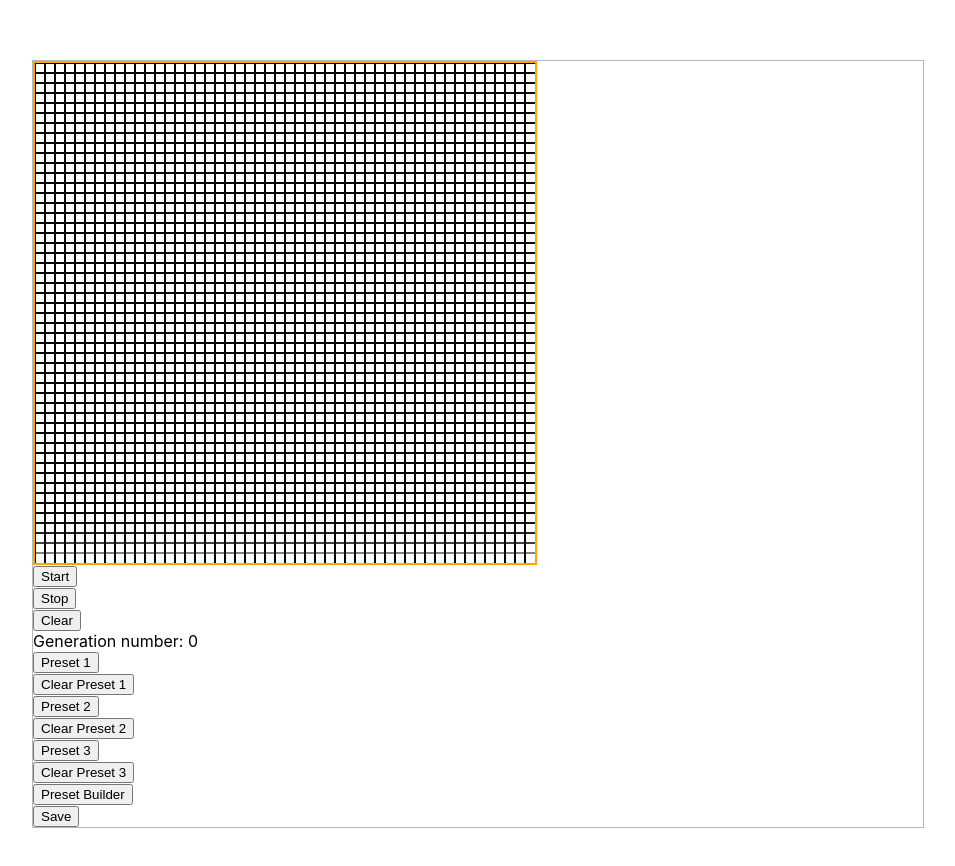
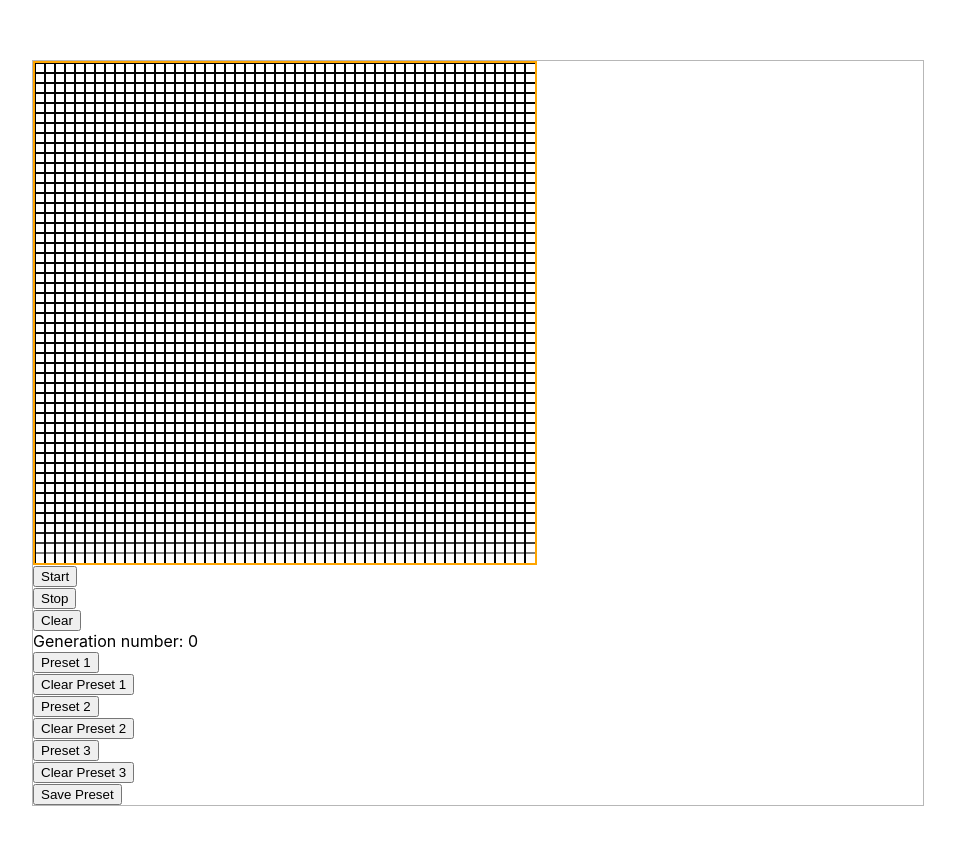
Before and after one commit to bloominstituteoftechnology/CS-Build-Week-1, a React (Create React App) app in the folder gameoflife/: page / in a window 1280 px wide. Shown: the top 866 px of the page, without its empty margins (162-1117 px from the left). Built offline with nearby package versions, Linux system fonts and the light colour scheme.

Commit message:
combined preset builder code into preset save button

```diff
--- a/gameoflife/src/components/Canvas.js
+++ b/gameoflife/src/components/Canvas.js
@@ -146,7 +146,8 @@ export default class Canvas extends Component {
     this.setState({generationNumber: this.state.generationNumber + 1});
   }
 
-  onClickPresetBuilder = () => {
+
+  onClickPresetSave = () => {
     let presetBuild = [];
 
     const canvas = this.refs.canvas;
@@ -174,10 +175,8 @@ export default class Canvas extends Component {
     }
 
     this.setState({presetBuild: presetBuild});
-  }
 
-  onClickPresetSave = () => {
-
+    setTimeout( () => {
       if(this.state.preset1 === null) {
         this.setState({preset1: this.state.presetBuild})
       } else if(this.state.preset2 === null) {
@@ -185,6 +184,8 @@ export default class Canvas extends Component {
       } else if(this.state.preset3 === null) {
         this.setState({preset3: this.state.presetBuild})
       }
+    }
+    , 500)
   }
 
   onClickPreset1 = () => {
@@ -410,7 +411,6 @@ export default class Canvas extends Component {
       <div>Generation number: {this.state.generationNumber}</div>
         <div>
           <Presets
-          onClickPresetBuilder={this.onClickPresetBuilder}
           onClickPresetSave={this.onClickPresetSave}
           onClickPreset1={this.onClickPreset1}
           onClickPreset2={this.onClickPreset2}
--- a/gameoflife/src/components/Presets.js
+++ b/gameoflife/src/components/Presets.js
@@ -35,13 +35,8 @@ export default function Presets(props) {
           </button>
     </div>
     <div className="buttons">
-          <button onClick={props.onClickPresetBuilder}>
-            Preset Builder
-          </button>
-    </div>
-    <div className="buttons">
           <button onClick={props.onClickPresetSave}>
-            Save
+            Save Preset
           </button>
     </div>
     </div>
```
Lines whose indentation alone changed are shown as unchanged.
